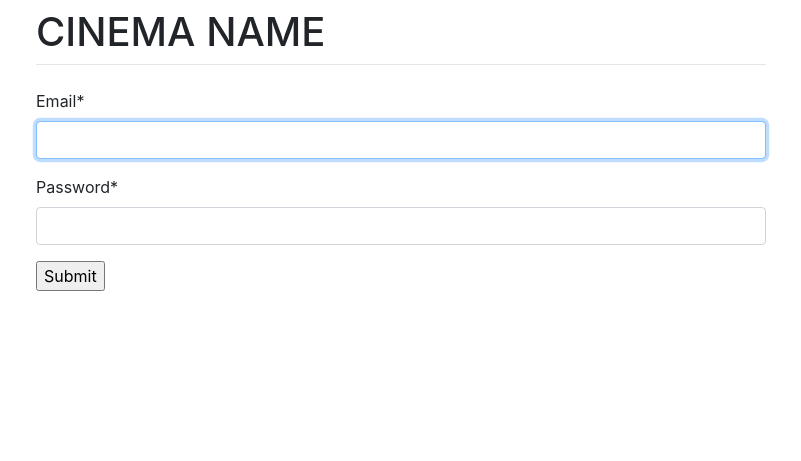
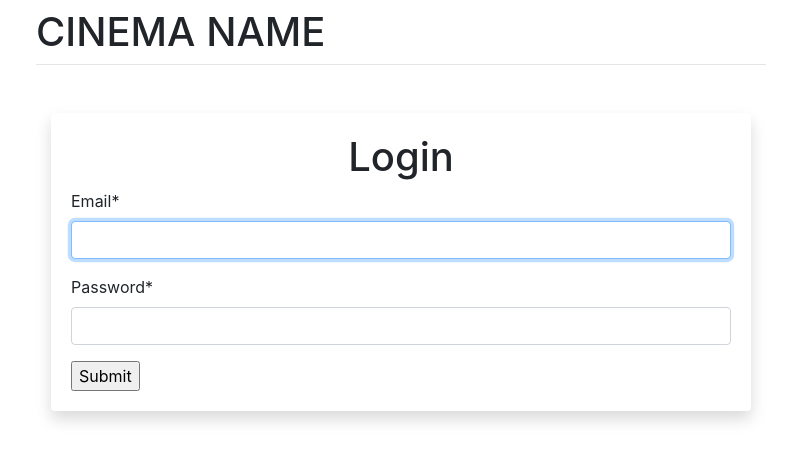
Before and after one commit to hanhwanglim/cinema-booking, a Django app: page /login/ in a window 1280 px wide. Shown: the top 461 px of the page, without its empty margins (239-1040 px from the left). Run offline with Django 3.2, Linux system fonts and the light colour scheme; parts of the project's set-up code (start-up, migrations or seed data) failed here and were passed over; some libraries are stand-ins or nearby versions.

Commit message:
Small change to visual on Login page

```diff
--- a/advanced_booking/users/templates/registration/login.html
+++ b/advanced_booking/users/templates/registration/login.html
@@ -3,7 +3,12 @@
 {% load crispy_forms_tags %}
 
 {% block content %}
-<title>Login</title>
+
+<div class="container">
+    <div class="card border-0 shadow my-5"> <!-- display card formatting-->
+      <div class="card-body p-15">
+        <div class="d-flex justify-content-center">
+        <h1>Login</h1></div>
 <form method="post">
     {% csrf_token %}
     {{ form|crispy }}
```
